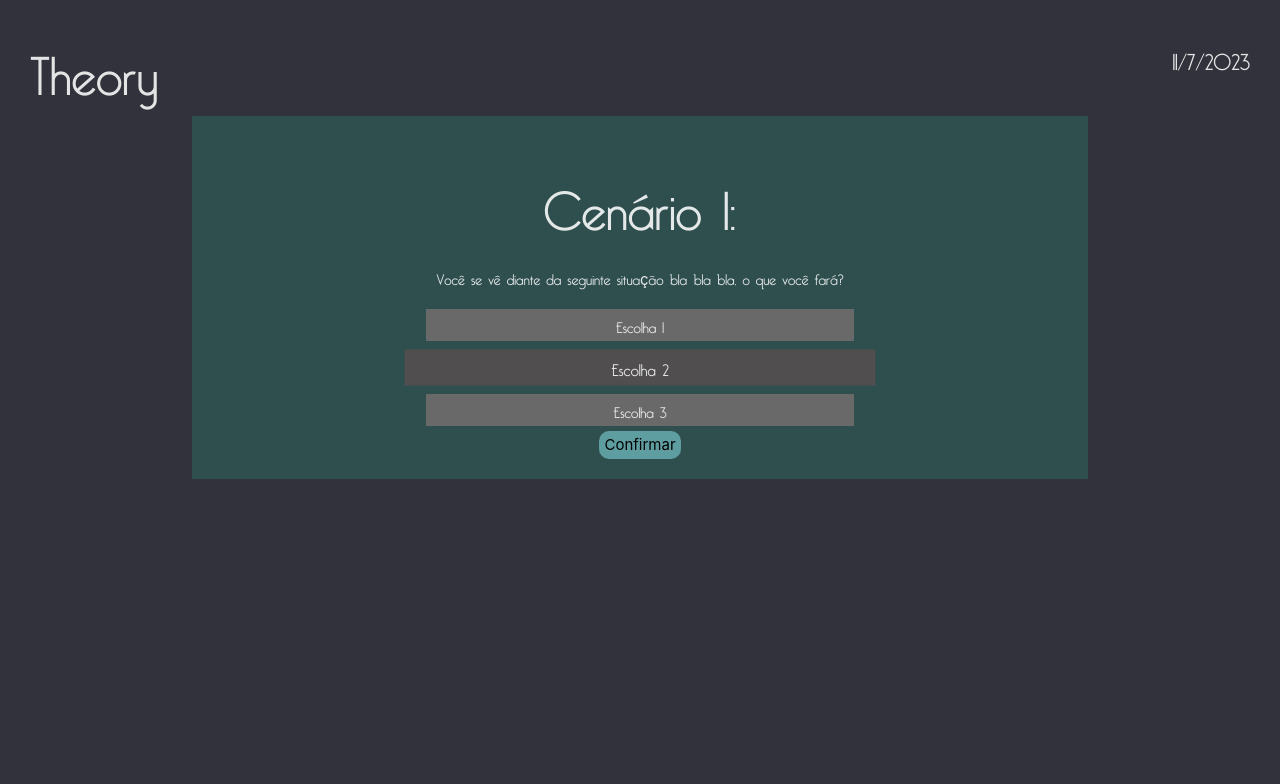
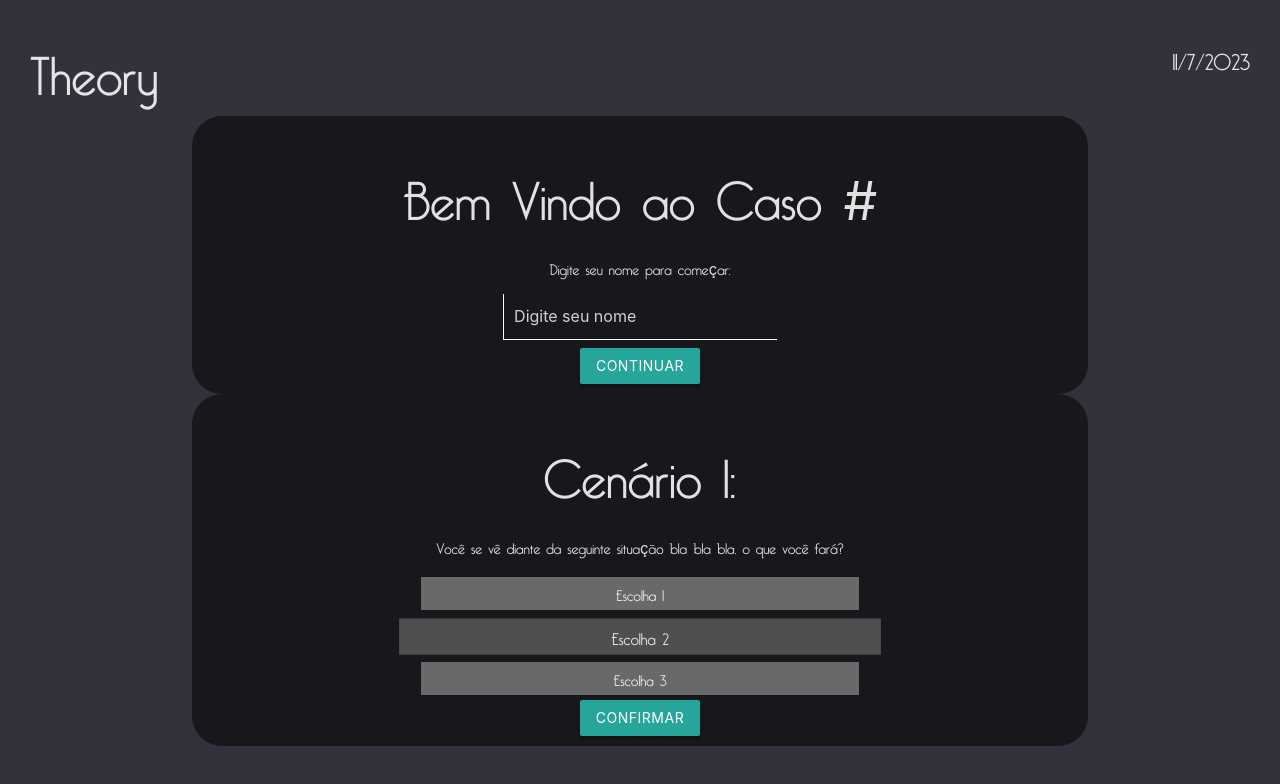
Before and after one commit to Namelessafk/Projeto-Theory, a React (Vite) app: page / in a window 1280 px wide. Shown: the top 784 px of the page. Built offline with nearby package versions, Linux system fonts and the light colour scheme.

Commit message:
Ajustando configuração geral

```diff
--- a/src/App.tsx
+++ b/src/App.tsx
@@ -1,5 +1,6 @@
 import Header from "./components/Header";
 import Main from "./components/Main"
+import Start from "./components/Start"
 
 function App() {
 
@@ -8,6 +9,9 @@ function App() {
       <header>
         <Header />
       </header>
+      <>
+        <Start />
+      </>
       <main>
         <Main />
       </main>
--- a/src/components/Main.tsx
+++ b/src/components/Main.tsx
@@ -3,12 +3,12 @@ import React from "react";
 import Scenario from "./Scenario";
 //import Start from "./Start";
 //import Instructions from "./Instructions";
-
+import '../css/Main.css'
 
 class Main extends React.Component {
   render() {
     return (
-        <Scenario />
+      <Scenario />
     );
   }
 }
--- a/src/components/Scenario.tsx
+++ b/src/components/Scenario.tsx
@@ -10,7 +10,7 @@ class Scenario extends React.Component {
         <div className="escolha">Escolha 1</div>
         <div className="escolha selected">Escolha 2</div>
         <div className="escolha">Escolha 3</div>
-        <button>Confirmar</button>
+        <button className="btn">Confirmar</button>
       </div>
     );
   }
--- a/src/components/Start.tsx
+++ b/src/components/Start.tsx
@@ -1,5 +1,5 @@
 import React from "react";
-import '../css/Main.css'
+import '../css/Start.scss'
 
 class Start extends React.Component {
   render() {
@@ -9,11 +9,12 @@ class Start extends React.Component {
         <h2>Bem Vindo ao Caso #</h2>
         <p>Digite seu nome para começar:</p>
         <input
+          id="name"
           type="text"
           placeholder="Digite seu nome"
           onChange={e => name = e.target.value}
         />
-        <button onClick={() => alert(name)}>continuar</button>
+        <button className="btn" onClick={() => alert(name)}>continuar</button>
       </div>
     );
   }
--- a/src/css/Main.css
+++ b/src/css/Main.css
@@ -1,29 +1,3 @@
-main {
-    display: flex;
-    justify-content: center;
-    align-items: center;
-}
-
-.container {
-    display: flex;
-    align-items: center;
-    min-width: 50rem;
-    flex-direction: column;
-    padding: 20px;
-    background: darkslategray;
-}
-
-button{
-    padding: 5px;
-    background-color: cadetblue;
-    border: rgb(78, 134, 136);
-    margin-top: 7px;
-    border-radius: 10px;
-}
-button:hover{
-    transform: scale(1.1);
-}
-
 .escolha {
     display: flex;
     justify-content: center;
--- /dev/null
+++ b/src/css/Start.css
@@ -0,0 +1,44 @@
+main {
+  display: flex;
+  justify-content: center;
+  align-items: center;
+}
+
+.container {
+  display: flex;
+  align-items: center;
+  min-width: 50rem;
+  flex-direction: column;
+  padding: 10px;
+  background: #17181c;
+  border-radius: 30px;
+}
+
+#name {
+  width: 30%;
+  border: 1px solid white;
+  border-right: none;
+  border-top: none;
+  transition: 0.5s;
+  padding-left: 10px;
+}
+
+.btn {
+  border-radius: 10px;
+  background-color: transparent;
+  color: white;
+  text-decoration: none;
+  text-transform: uppercase;
+  font-size: 1em;
+  letter-spacing: 0.1em;
+  transition: 0.5s;
+  cursor: pointer;
+  border: 2px solid;
+  border-color: white;
+}
+
+.btn:hover {
+  background: rgb(255, 255, 255);
+  box-shadow: 0 0 35px rgb(255, 255, 255);
+  color: black;
+}/*# sourceMappingURL=Start.css.map */
--- a/src/css/Start.scss
+++ b/src/css/Start.scss
@@ -11,6 +11,7 @@ main {
     flex-direction: column;
     padding: 10px;
     background: #17181c;
+    border-radius: 30px;
 }
 #name {
     width: 30%;
@@ -21,23 +22,21 @@ main {
     padding-left: 10px;
 }
 
-#btn {
+.btn {
     border-radius: 10px;
     background-color: transparent;
     color: white;
     text-decoration: none;
     text-transform: uppercase;
-    font-size: 1.5em;
+    font-size: 1em;
     letter-spacing: 0.1em;
-    font-weight: 400;
-    padding: 10px 30px;
     transition: 0.5s;
     cursor: pointer;
     border: 2px solid;
     border-color: white;
 }
 
-#btn:hover {
+.btn:hover {
     background: rgb(255, 255, 255);
     box-shadow: 0 0 35px rgb(255, 255, 255);
     color: black;
```
Also changed, not shown: 1 other file (tests, documents, lock files or other folders).
